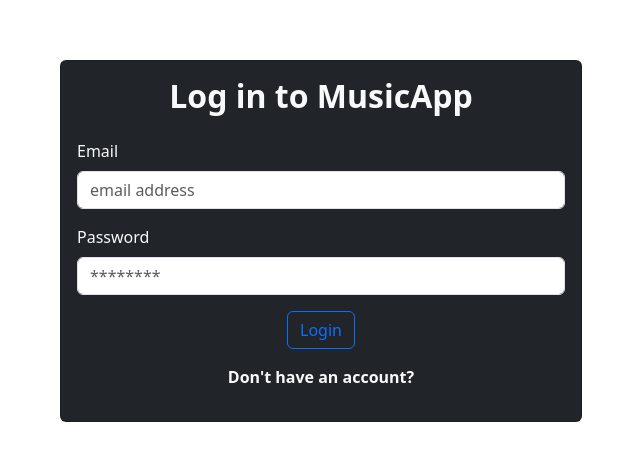
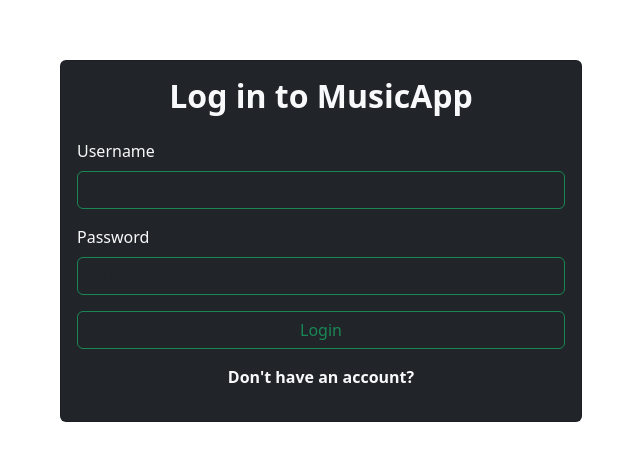
Before and after one commit to carlosmorales1908/proyecto_prog3, a React (Vite) app: page /login in a window 1280 px wide. Shown: the part 183-644 px from the top of the page, without its empty margins (319-959 px from the left). Built offline with nearby package versions, Linux system fonts and the light colour scheme.

Commit message:
update LoginForm

```diff
--- a/src/components/Login/LoginForm.jsx
+++ b/src/components/Login/LoginForm.jsx
@@ -1,62 +1,67 @@
-import React, { useState, useContext } from "react";
+import React, { useContext } from "react";
 import { AuthContext } from "../../context/auth.contex";
-import { Navigate,useNavigate } from "react-router-dom";
+import { Navigate, useNavigate } from "react-router-dom";
 import { PrivateRoutes } from "../../routes/routes";
+import useForm from "../../hooks/useForm";
 
 const LoginForm = () => {
-  const [username, setUsername] = useState("");
-  const [password, setPassword] = useState("");
-  const { login,isAutheticated  } = useContext(AuthContext);
+  const { login, isAutheticated } = useContext(AuthContext);
   const navigate = useNavigate();
 
-  const handleSubmit = async (e) => {
-    e.preventDefault();
+  const initialState = { username: "", password: "" };
+  const { values, handleChange, handleSubmit, getRef } = useForm(
+    initialState,
+    async () => {
       try {
-      await login({ username, password });
+        await login({ username: values.username, password: values.password });
         navigate(PrivateRoutes.HOME, { replace: true });
       } catch (error) {
         console.error("Login error:", error);
       }
-  };
+    }
+  );
 
   return (
     <>
       {isAutheticated ? (
         <Navigate replace to={PrivateRoutes.HOME} />
       ) : (
-       <form>
-
+        <form onSubmit={handleSubmit}>
           <div className="mb-3">
-        <label htmlFor="inputEmail" className="form-label">
-          Email
+            <label htmlFor="inputUsername" className="form-label text-light ">
+              Username
             </label>
             <input
               type="text"
-          className="form-control"
-          id="inputEmail"
-          placeholder="email address"
-          value={username}
-          onChange={(e) => setUsername(e.target.value)}
+              className="form-control bg-transparent text-light border border-success "
+              id="inputUsername"
+              name="username"
+              placeholder="Username"
+              value={values.username}
+              onChange={handleChange}
+              ref={getRef("username")}
               required
             />
           </div>
 
           <div className="mb-3">
-        <label htmlFor="inputPassword" className="form-label">
+            <label htmlFor="inputPassword" className="form-label text-light">
               Password
             </label>
             <input
               type="password"
-          className="form-control"
+              className="form-control bg-transparent text-light border border-success"
               id="inputPassword"
+              name="password"
               placeholder="********"
-          value={password}
-          onChange={(e) => setPassword(e.target.value)}
+              value={values.password}
+              onChange={handleChange}
+              ref={getRef("password")}
               required
             />
           </div>
 
-      <button type="button" className="btn btn-outline-primary d-block mx-auto" onClick={handleSubmit}>
+          <button type="submit" className="btn btn-outline-success w-100">
             Login
           </button>
         </form>
```
Lines whose indentation alone changed are shown as unchanged.
